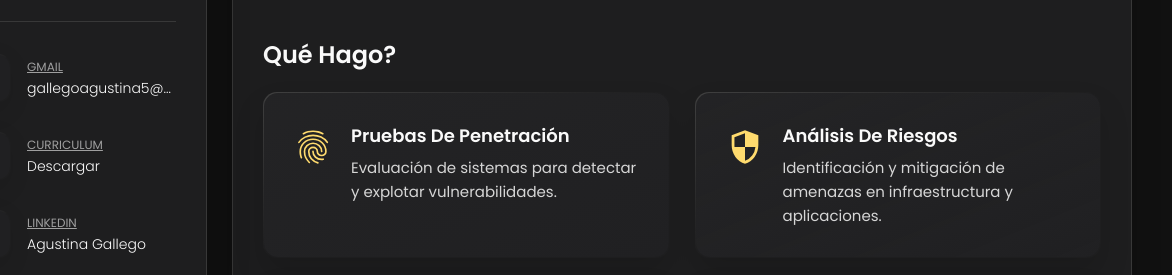
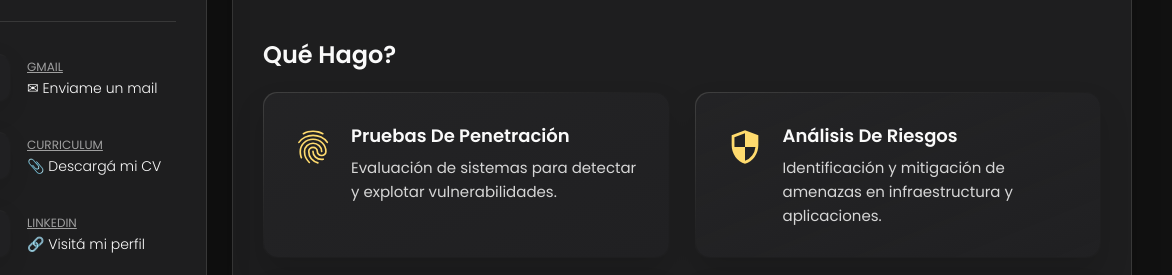
Before and after one commit to Agusggallego/Agusggallego.github.io, a plain HTML site: page index.html in a window 1280 px wide. Shown: the part 389-664 px from the top of the page, 108-1280 px from the left. Drawn offline with nearby package versions, Linux system fonts and the light colour scheme.

Commit message:
Update index.html

```diff
--- a/index.html
+++ b/index.html
@@ -69,7 +69,7 @@
 
             <div class="contact-info">
               <p class="contact-title"><u>Gmail</u></p>
-              <a href="https://mail.google.com/mail/?view=cm&fs=1&to=gallegoagustina5@gmail.com" target="_blank" class="contact-link">gallegoagustina5@gmail.com"</a>
+              <a href="https://mail.google.com/mail/?view=cm&fs=1&to=gallegoagustina5@gmail.com" target="_blank" class="contact-link"> ✉ Enviame un mail</a>
             </div>
 
           </li>
@@ -82,7 +82,7 @@
 
             <div class="contact-info">
               <p class="contact-title"><u>Curriculum</u></p>
-              <a href="https://drive.google.com/file/d/1W-sottnFXsK-rWzEcyL2xvzobkyx2Eqv/view?usp=sharing" target="_blank" class="contact-link">Descargar</a>
+              <a href="https://drive.google.com/file/d/1W-sottnFXsK-rWzEcyL2xvzobkyx2Eqv/view?usp=sharing" target="_blank" class="contact-link">📎 Descargá mi CV</a>
             </div>
 
           </li>
@@ -96,7 +96,7 @@
             <div class="contact-info">
               <p class="contact-title"><u>Linkedin</u></p>
 
-              <a href="https://www.linkedin.com/in/agustinagallego/"  target="_blank" class="contact-link">Agustina Gallego</a>
+              <a href="https://www.linkedin.com/in/agustinagallego/"  target="_blank" class="contact-link">🔗 Visitá mi perfil</a>
             </div>
 
           </li>
```
